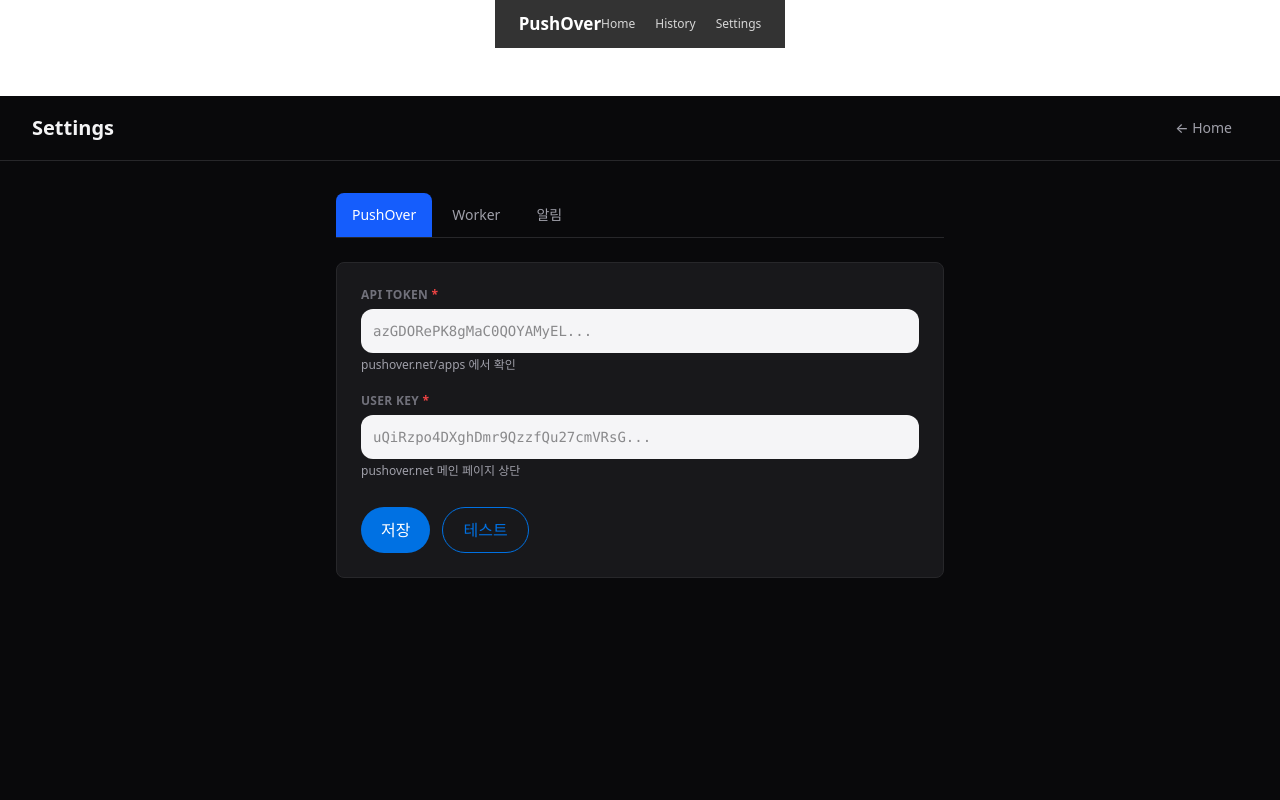
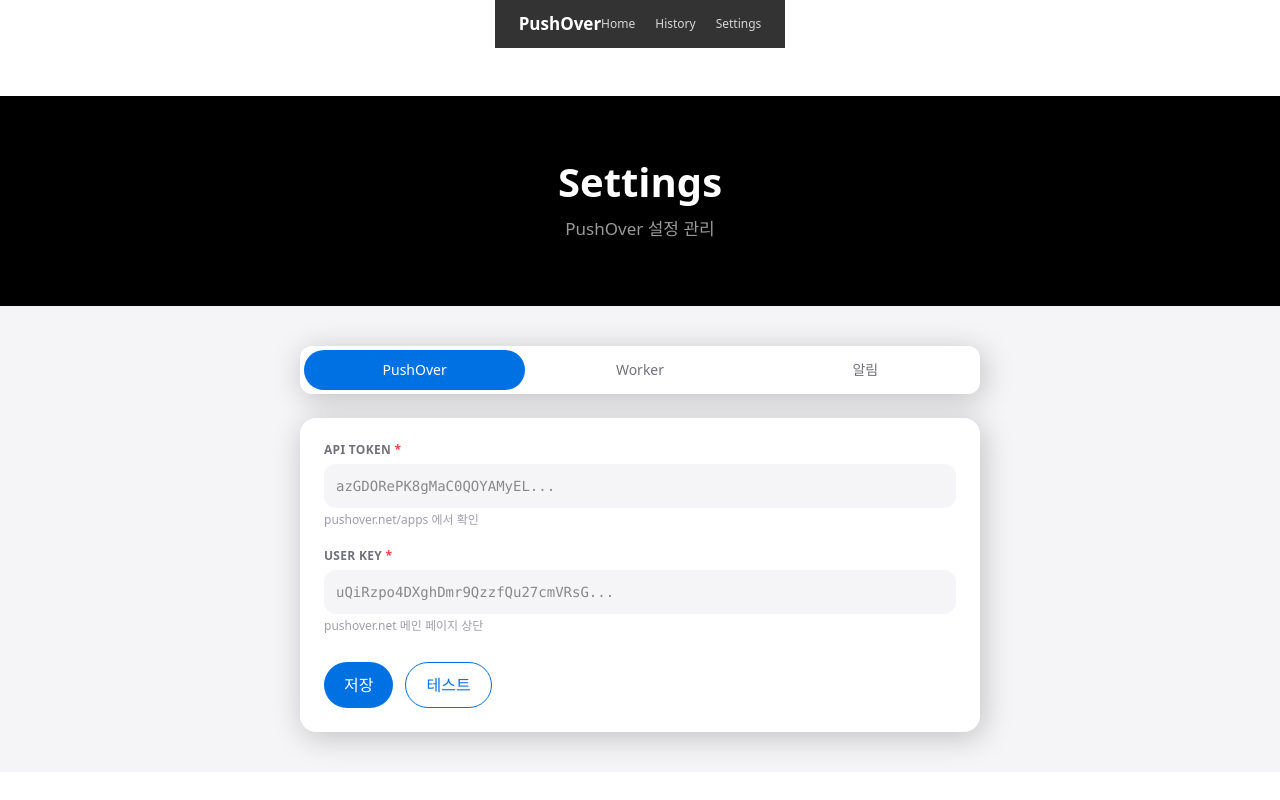
Before and after one commit to deuxksy/PushOver, a Next.js app in the folder dashboard/: page /settings in a window 1280 px wide. Shown: the top 800 px of the page. Built offline with nearby package versions, Linux system fonts and the light colour scheme.

Commit message:
feat: Settings 페이지 Apple 디자인 리디자인
- Black Hero + Light Form 교차 섹션 적용
- Apple Pill 탭 바 (active: blue fill, inactive: transparent)
- Apple 카드 스타일 폼 컨테이너 (rounded-[16px] + shadow)
- 로딩 스켈레톤 Apple 스타일

```diff
--- a/dashboard/src/app/settings/page.tsx
+++ b/dashboard/src/app/settings/page.tsx
@@ -1,7 +1,7 @@
+// dashboard/src/app/settings/page.tsx
 'use client';
 
 import { useState } from 'react';
-import Link from 'next/link';
 import { useSettings } from './hooks/useSettings';
 import { PushOverTab } from './components/PushOverTab';
 import { WorkerTab } from './components/WorkerTab';
@@ -9,10 +9,10 @@
 
 type TabType = 'pushover' | 'worker' | 'notification';
 
-const TABS: { id: TabType; label: string; color: string }[] = [
-  { id: 'pushover', label: 'PushOver', color: 'blue' },
-  { id: 'worker', label: 'Worker', color: 'green' },
-  { id: 'notification', label: '알림', color: 'amber' }
+const TABS: { id: TabType; label: string }[] = [
+  { id: 'pushover', label: 'PushOver' },
+  { id: 'worker', label: 'Worker' },
+  { id: 'notification', label: '알림' },
 ];
 
 export default function SettingsPage() {
@@ -21,41 +21,44 @@
 
   if (isLoading) {
     return (
-      <div className="min-h-screen bg-zinc-950 p-8">
-        <div className="animate-pulse space-y-4 max-w-2xl mx-auto">
-          <div className="h-10 bg-zinc-800 rounded" />
-          <div className="h-10 bg-zinc-800 rounded" />
-          <div className="h-10 bg-zinc-800 rounded w-1/2" />
+      <div className="min-h-screen bg-black p-8">
+        <div className="animate-pulse space-y-4 max-w-[680px] mx-auto">
+          <div className="h-10 bg-white/10 rounded-2xl" />
+          <div className="h-10 bg-white/10 rounded-2xl" />
+          <div className="h-10 bg-white/10 rounded-2xl w-1/2" />
         </div>
       </div>
     );
   }
 
   return (
-    <div className="min-h-screen bg-zinc-950">
-      <nav className="border-b border-zinc-800 bg-zinc-950">
-        <div className="max-w-7xl mx-auto px-4 sm:px-6 lg:px-8">
-          <div className="flex h-16 items-center justify-between">
-            <h1 className="text-xl font-bold text-zinc-100">Settings</h1>
-            <Link href="/" className="px-4 py-2 text-sm font-medium text-zinc-400 hover:text-zinc-100">
-              ← Home
-            </Link>
+    <div className="min-h-screen">
+      {/* Section 1: Black Hero */}
+      <section className="bg-black text-white text-center py-16 px-6">
+        <div className="max-w-[980px] mx-auto">
+          <h1
+            className="font-semibold mb-3"
+            style={{ fontSize: 'clamp(24px, 4vw, 40px)', lineHeight: 1.10 }}
+          >
+            Settings
+          </h1>
+          <p className="text-white/60" style={{ fontSize: '17px' }}>PushOver 설정 관리</p>
         </div>
-        </div>
-      </nav>
+      </section>
 
-      <main className="max-w-2xl mx-auto px-4 sm:px-6 lg:px-8 py-8">
-        <div className="flex gap-1 border-b border-zinc-800 mb-6">
+      {/* Section 2: Light Form */}
+      <section className="bg-[var(--color-apple-light)] py-10 px-6">
+        <div className="max-w-[680px] mx-auto">
+          {/* Tab Bar */}
+          <div className="flex gap-1 mb-6 p-1 bg-white rounded-[12px]" style={{ boxShadow: 'var(--shadow-apple)' }}>
             {TABS.map((tab) => (
               <button
                 key={tab.id}
                 onClick={() => setActiveTab(tab.id)}
-              className={`px-4 py-3 text-sm font-medium rounded-t-lg transition-colors ${
+                className={`flex-1 px-4 py-2.5 rounded-[980px] text-sm font-medium transition-colors ${
                   activeTab === tab.id
-                  ? tab.color === 'blue' ? 'bg-blue-600 text-white'
-                    : tab.color === 'green' ? 'bg-green-600 text-white'
-                    : 'bg-amber-600 text-white'
-                  : 'text-zinc-400 hover:text-zinc-100'
+                    ? 'bg-[var(--color-apple-blue)] text-white'
+                    : 'text-zinc-500 hover:text-[var(--color-apple-near-black)]'
                 }`}
               >
                 {tab.label}
@@ -64,17 +67,19 @@
           </div>
 
           {error && (
-          <div className="mb-4 p-3 bg-red-900/30 border border-red-700 rounded-lg">
-            <p className="text-sm text-red-400">{error}</p>
+            <div className="mb-4 p-3 bg-red-50 border border-red-200 rounded-[12px]" role="alert">
+              <p className="text-sm text-red-700">{error}</p>
             </div>
           )}
 
-        <div className="bg-zinc-900 border border-zinc-800 rounded-lg p-6">
+          {/* Form Card */}
+          <div className="bg-white rounded-[16px] p-6" style={{ boxShadow: 'var(--shadow-apple)' }}>
             {activeTab === 'pushover' && <PushOverTab settings={settings} onUpdate={updateSettings} />}
             {activeTab === 'worker' && <WorkerTab settings={settings} onUpdate={updateSettings} onReset={() => resetTab('worker')} />}
             {activeTab === 'notification' && <NotificationTab settings={settings} onUpdate={updateSettings} onReset={() => resetTab('notification')} />}
           </div>
-      </main>
+        </div>
+      </section>
     </div>
   );
 }
```
Lines whose indentation alone changed are shown as unchanged.
